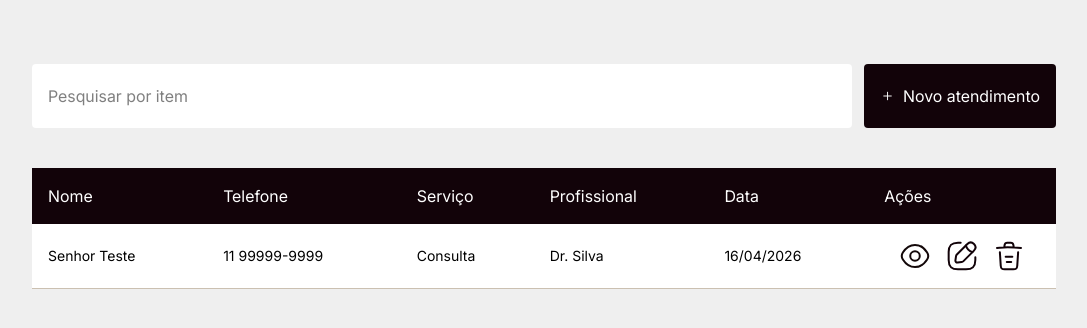
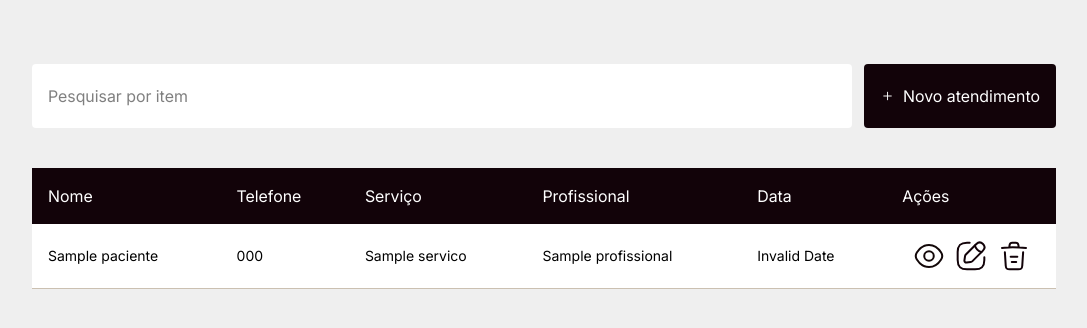
Before and after one commit to enzogran01/duo-system, a Node server app: template frontend/pages/dashboard/dashboard.ejs in a window 1280 px wide. Shown: the part 64-392 px from the top of the page, without its empty margins (96-1183 px from the left). Run offline with Node 20, Linux system fonts and the light colour scheme; the template is opened without the code that fills it: most values are stand-ins (such as "Sample title", 1, 10 or a date in 2020); style sheets or scripts are compiled from the project's sources; some libraries are stand-ins or nearby versions.

Commit message:
:sparkles: feat: atendimento list

```diff
--- a/backend/src/routes/routes.js
+++ b/backend/src/routes/routes.js
@@ -5,6 +5,7 @@
 const dashboardController = require('../controllers/dashboardController');
 const errorPageController = require('../controllers/errorPageController');
 const logoutController = require('../controllers/logoutController');
+const atendimentoController = require('../controllers/atendimentoController')
 
 // rotas de login
 route.get('/', loginController.index);
@@ -14,6 +15,9 @@
 route.get('/dashboard', loginRequired, dashboardController.index);
 route.post('/dashboard', loginRequired, dashboardController.register);
 
+// rotas de atendimento
+route.get('/atendimento/delete/:id', loginRequired, atendimentoController.delete);
+
 // rotas de página 404
 route.get('/error', errorPageController.index);
 
--- a/frontend/pages/dashboard/dashboard.ejs
+++ b/frontend/pages/dashboard/dashboard.ejs
@@ -22,18 +22,20 @@
                     </tr>
                 </thead>
                 <tbody>
+                    <% atendimentos.forEach(atendimento => { %>
                         <tr class="border-b border-secondary bg-white hover:bg-tertiary transition-colors duration-150">
-                        <td class="p-4 text-sm">Senhor Teste</td>
-                        <td class="p-4 text-sm">11 99999-9999</td>
-                        <td class="p-4 text-sm">Consulta</td>
-                        <td class="p-4 text-sm">Dr. Silva</td>
-                        <td class="p-4 text-sm">16/04/2026</td>
+                            <td class="p-4 text-sm"><%= atendimento.paciente %></td>
+                            <td class="p-4 text-sm"><%= atendimento.telefone %></td>
+                            <td class="p-4 text-sm"><%= atendimento.servico %></td>
+                            <td class="p-4 text-sm"><%= atendimento.profissional %></td>
+                            <td class="p-4 text-sm"><%= new Date(atendimento.dataAtendimento).toLocaleDateString('pt-BR') %></td>
                             <td class="p-4 text-sm flex justify-evenly">
                             <!-- visualizar --> <svg class="cursor-pointer transition-all hover:scale-110 view-btn" xmlns="http://www.w3.org/2000/svg" width="32" height="32" viewBox="0 0 24 24" fill="none"><path d="M15.58 12c0 1.98-1.6 3.58-3.58 3.58S8.42 13.98 8.42 12s1.6-3.58 3.58-3.58 3.58 1.6 3.58 3.58Z" stroke="#130809" stroke-width="1.5" stroke-linecap="round" stroke-linejoin="round"></path><path d="M12 20.27c3.53 0 6.82-2.08 9.11-5.68.9-1.41.9-3.78 0-5.19-2.29-3.6-5.58-5.68-9.11-5.68-3.53 0-6.82 2.08-9.11 5.68-.9 1.41-.9 3.78 0 5.19 2.29 3.6 5.58 5.68 9.11 5.68Z" stroke="#130809" stroke-width="1.5" stroke-linecap="round" stroke-linejoin="round"></path></svg>
                             <!-- editar --> <svg class="cursor-pointer transition-all hover:scale-110 edit-btn" xmlns="http://www.w3.org/2000/svg" width="32" height="32" viewBox="0 0 24 24" fill="none"><path d="M11 2H9C4 2 2 4 2 9v6c0 5 2 7 7 7h6c5 0 7-2 7-7v-2" stroke="#120309" stroke-width="1.5" stroke-linecap="round" stroke-linejoin="round"></path><path d="M16.04 3.02 8.16 10.9c-.3.3-.6.89-.66 1.32l-.43 3.01c-.16 1.09.61 1.85 1.7 1.7l3.01-.43c.42-.06 1.01-.36 1.32-.66l7.88-7.88c1.36-1.36 2-2.94 0-4.94-2-2-3.58-1.36-4.94 0Z" stroke="#120309" stroke-width="1.5" stroke-miterlimit="10" stroke-linecap="round" stroke-linejoin="round"></path><path d="M14.91 4.15a7.144 7.144 0 0 0 4.94 4.94" stroke="#120309" stroke-width="1.5" stroke-miterlimit="10" stroke-linecap="round" stroke-linejoin="round"></path></svg>
-                        <!-- excluir --> <svg class="cursor-pointer transition-all hover:scale-110 delete-btn" xmlns="http://www.w3.org/2000/svg" width="32" height="32" viewBox="0 0 24 24" fill="none"><path d="M21 5.98c-3.33-.33-6.68-.5-10.02-.5-1.98 0-3.96.1-5.94.3L3 5.98M8.5 4.97l.22-1.31C8.88 2.71 9 2 10.69 2h2.62c1.69 0 1.82.75 1.97 1.67l.22 1.3M18.85 9.14l-.65 10.07C18.09 20.78 18 22 15.21 22H8.79C6 22 5.91 20.78 5.8 19.21L5.15 9.14M10.33 16.5h3.33M9.5 12.5h5" stroke="#120309" stroke-width="1.5" stroke-linecap="round" stroke-linejoin="round"></path></svg>
+                            <!-- excluir --> <a href="/atendimento/<%=atendimento._id%>"> <svg class="cursor-pointer transition-all hover:scale-110 delete-btn" xmlns="http://www.w3.org/2000/svg" width="32" height="32" viewBox="0 0 24 24" fill="none"><path d="M21 5.98c-3.33-.33-6.68-.5-10.02-.5-1.98 0-3.96.1-5.94.3L3 5.98M8.5 4.97l.22-1.31C8.88 2.71 9 2 10.69 2h2.62c1.69 0 1.82.75 1.97 1.67l.22 1.3M18.85 9.14l-.65 10.07C18.09 20.78 18 22 15.21 22H8.79C6 22 5.91 20.78 5.8 19.21L5.15 9.14M10.33 16.5h3.33M9.5 12.5h5" stroke="#120309" stroke-width="1.5" stroke-linecap="round" stroke-linejoin="round"></path></svg> </a>
                             </td>
                         </tr>
+                    <% }) %>
                 </tbody>
             </table>
         </div>
```
Also changed, not shown: backend/src/controllers/atendimentoController.js (added, +10 -0 lines), backend/src/controllers/dashboardController.js (+13 -6 lines), backend/src/models/AtendimentoModel.js (+13 -7 lines). Lines whose indentation alone changed are shown as unchanged.
